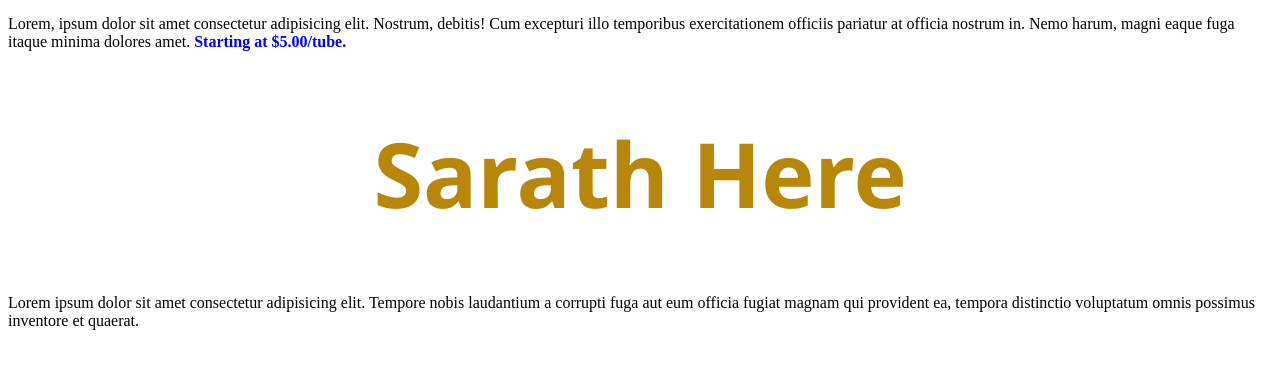
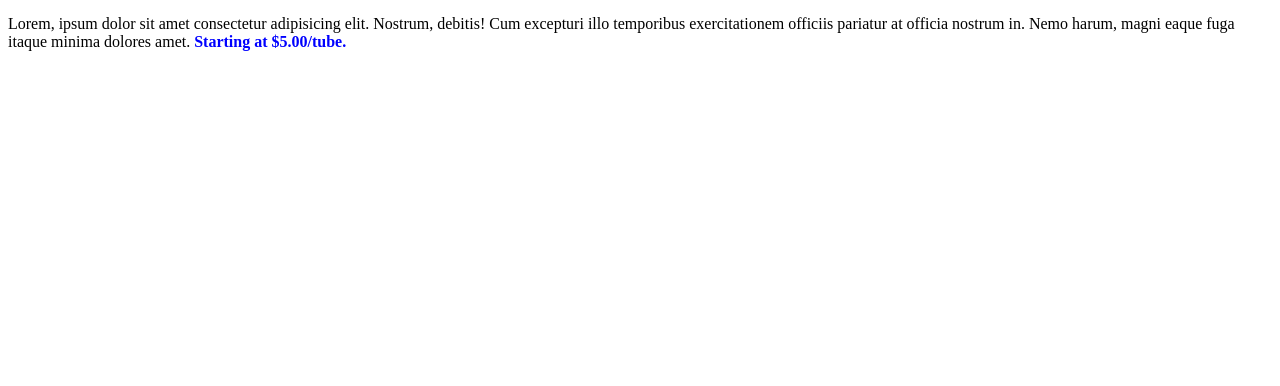
Before and after one commit to shifanapa/Dasmoto, a plain HTML site: page index.html in a window 1280 px wide. Shown: the part 1588-1974 px from the top of the page. After the commit the page ends 1655 px from the top, so only its background shows below. Drawn offline with Linux system fonts and the light colour scheme.

Commit message:
deleted some lines

```diff
--- a/index.html
+++ b/index.html
@@ -25,9 +25,7 @@
         <p>Lorem, ipsum dolor sit amet consectetur adipisicing elit. Nostrum, debitis! Cum excepturi illo temporibus exercitationem officiis pariatur at officia nostrum in. Nemo harum, magni eaque fuga itaque minima dolores amet. <span id="p3">Starting at $5.00/tube.</span>
         </p>
 
-        <h1>Sarath Here</h1>
-        <p>Lorem ipsum dolor sit amet consectetur adipisicing elit. Tempore nobis laudantium a corrupti fuga aut eum officia fugiat magnam qui provident ea, tempora distinctio voluptatum omnis possimus inventore et quaerat.</p>
-        <h2>Shifana</h2>
+
 
 </body>
 </html>
```
